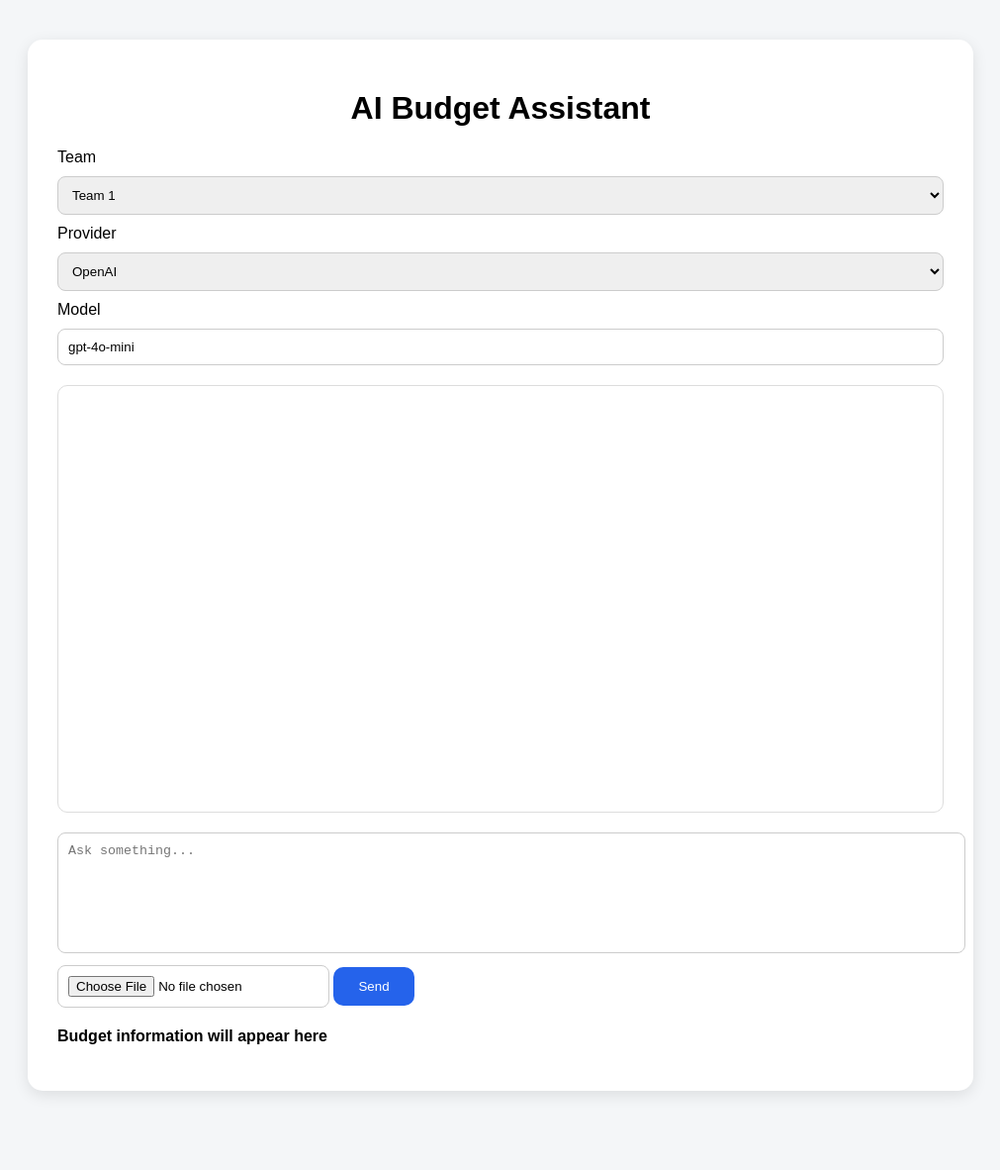
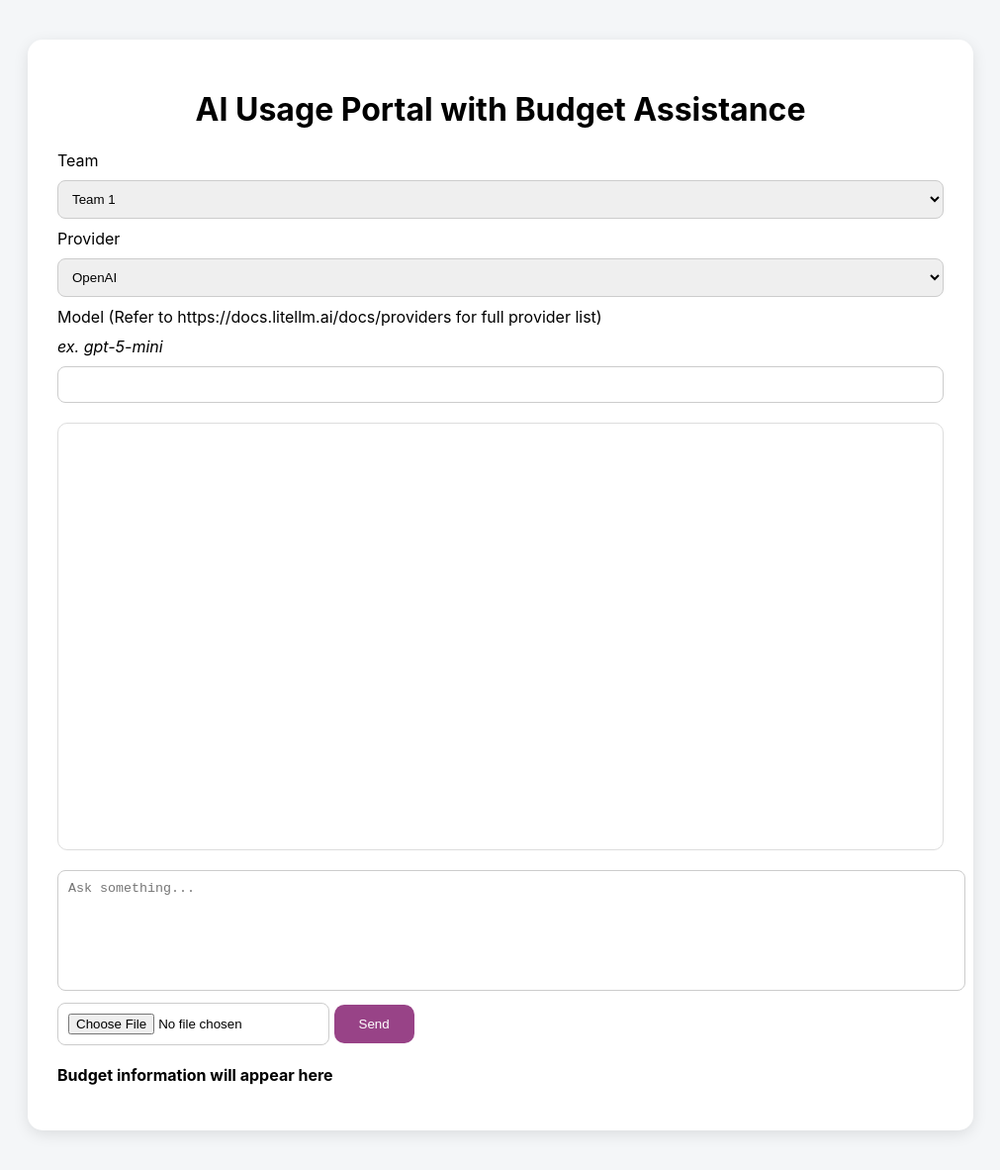
Before and after one commit to cmasters25/api-budget-allocation, a plain HTML site: page static/index.html in a window 1280 px wide. Shown: the whole page at 99% size, without its empty margins (134-1145 px from the left). Before the commit the page ends 1142 px from the top, so only its background shows below. Drawn offline with Linux system fonts and the light colour scheme.

Commit message:
ui look update

```diff
--- a/static/index.html
+++ b/static/index.html
@@ -12,7 +12,7 @@
 
     <div class="container">
 
-        <h1>AI Budget Assistant</h1>
+        <h1>AI Usage Portal with Budget Assistance</h1>
 
         <div class="settings">
 
@@ -39,8 +39,9 @@
             </select>
 
 
-            <label>Model</label>
-            <input id="model" placeholder="example: gpt-4o-mini" value="gpt-4o-mini">
+            <label>Model (Refer to https://docs.litellm.ai/docs/providers for full provider list)</label>
+            <label><i>ex. gpt-5-mini</i></label>
+            <input id="model">
 
         </div>
 
--- a/static/style.css
+++ b/static/style.css
@@ -1,7 +1,13 @@
 body {
-    font-family: Arial, sans-serif;
+    font-family: Inter, sans-serif;
     background: #f4f6f8;
     margin: 0;
+}
+
+h1,
+h2,
+h3 {
+    font-weight: 700;
 }
 
 
@@ -70,7 +76,7 @@ textarea {
 
 .user {
 
-    background: #dbeafe;
+    background: #fedbf8;
     text-align: right;
 
 }
@@ -89,7 +95,7 @@ button {
     padding: 12px 25px;
     border: none;
     border-radius: 10px;
-    background: #2563eb;
+    background: #984387;
     color: white;
     cursor: pointer;
 
@@ -98,7 +104,7 @@ button {
 
 button:hover {
 
-    background: #1d4ed8;
+    background: #984387;
 
 }
 
```
